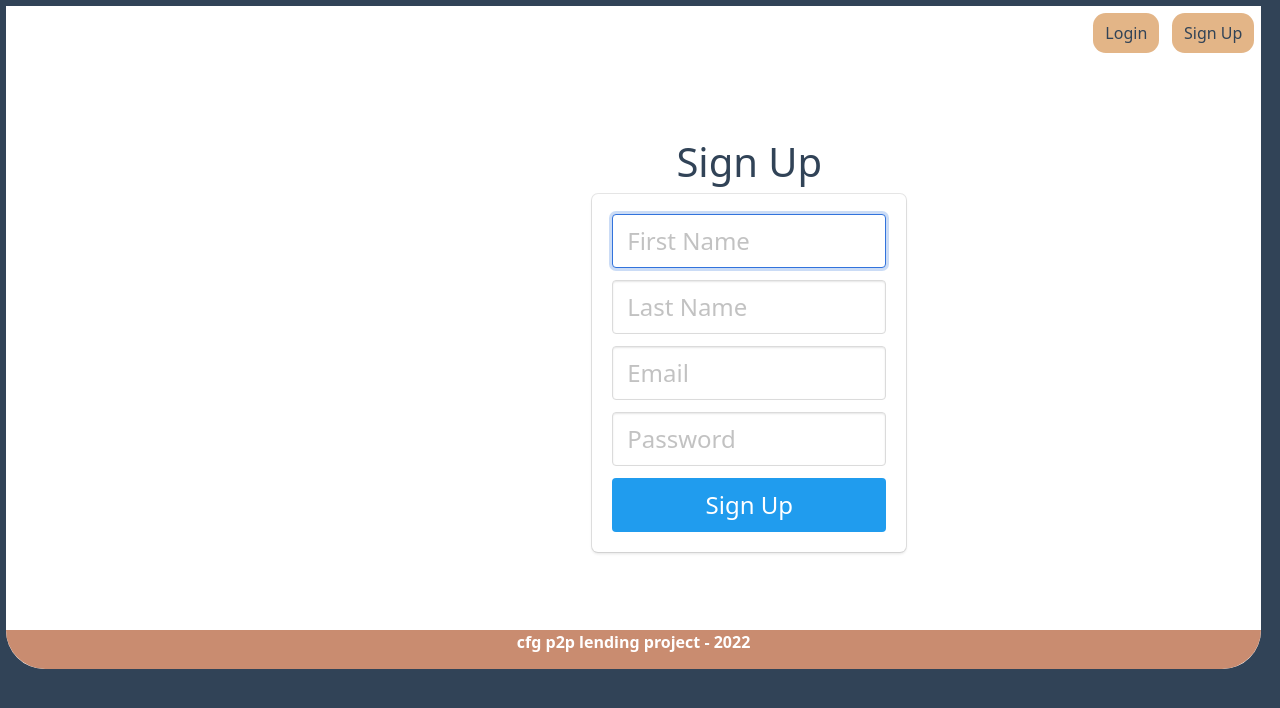
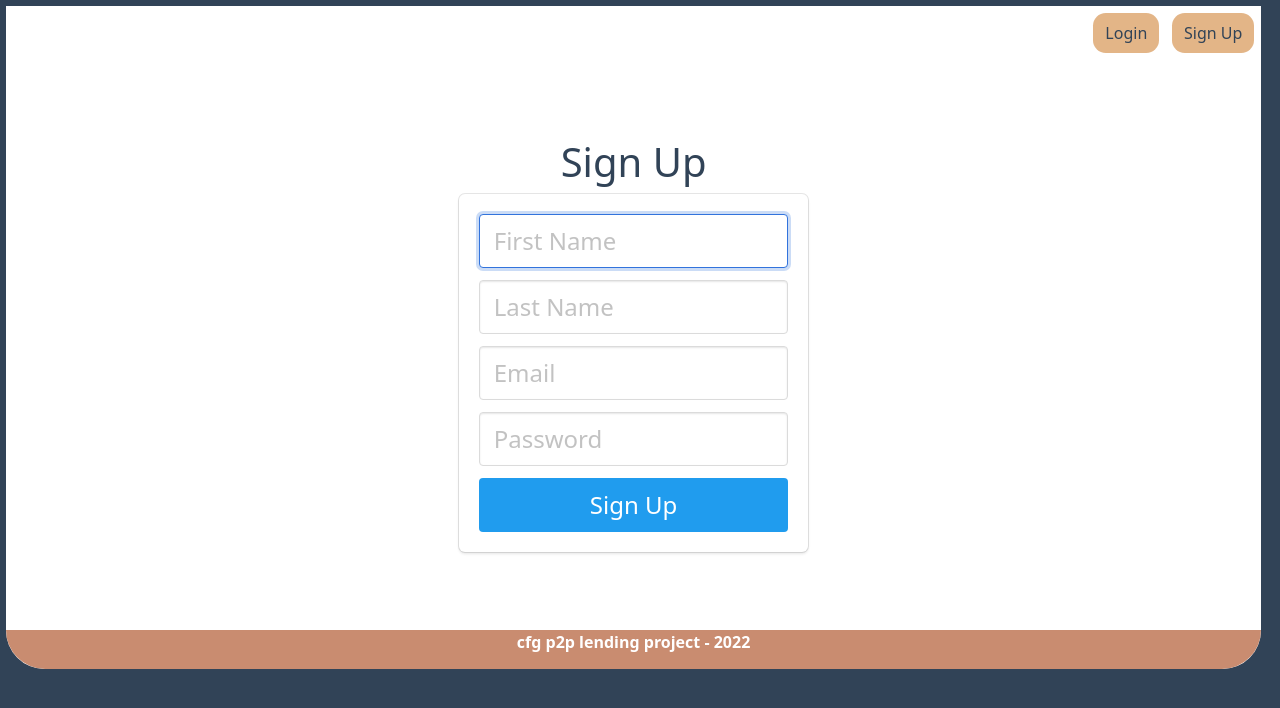
Before and after one commit to ingridkvcs/cfg_p2p_project, a Flask app: page /signup in a window 1280 px wide. Shown: the top 708 px of the page. Run offline with Flask 2, Linux system fonts and the light colour scheme; parts of the project's set-up code (start-up, migrations or seed data) failed here and were passed over.

Commit message:
Updated style.css and base.html with a container, and added object-fit attribute for title class

```diff
--- a/static/css/style.css
+++ b/static/css/style.css
@@ -73,8 +73,10 @@
 .title {
   background-color: #FFFFFF;
   width: 97.5vw;
+  max-width: 100%;
   height: 20vw;
   background-repeat: no-repeat;
+  object-fit: cover;
   background-size: cover;
   border: 3px white;
   color: #e3b587;
@@ -88,6 +90,16 @@
 
 #content{
     margin: 0.3vw;
+}
+
+.container-main {
+    display: flex-wrap;
+    flex-direction: row;
+    gap: 5%;
+    justify-content: center;
+    color:#314357;
+    padding:5%;
+    text-align: center;
 }
 
 .container {
--- a/templates/base.html
+++ b/templates/base.html
@@ -22,7 +22,7 @@
 </div>
 {% endif %}
 {% endwith %}
-<div id="content" class="container">
+<div id="content" class="container-main">
     {% block content %}{% endblock %}
 </div>
 <div id="footer">
```
